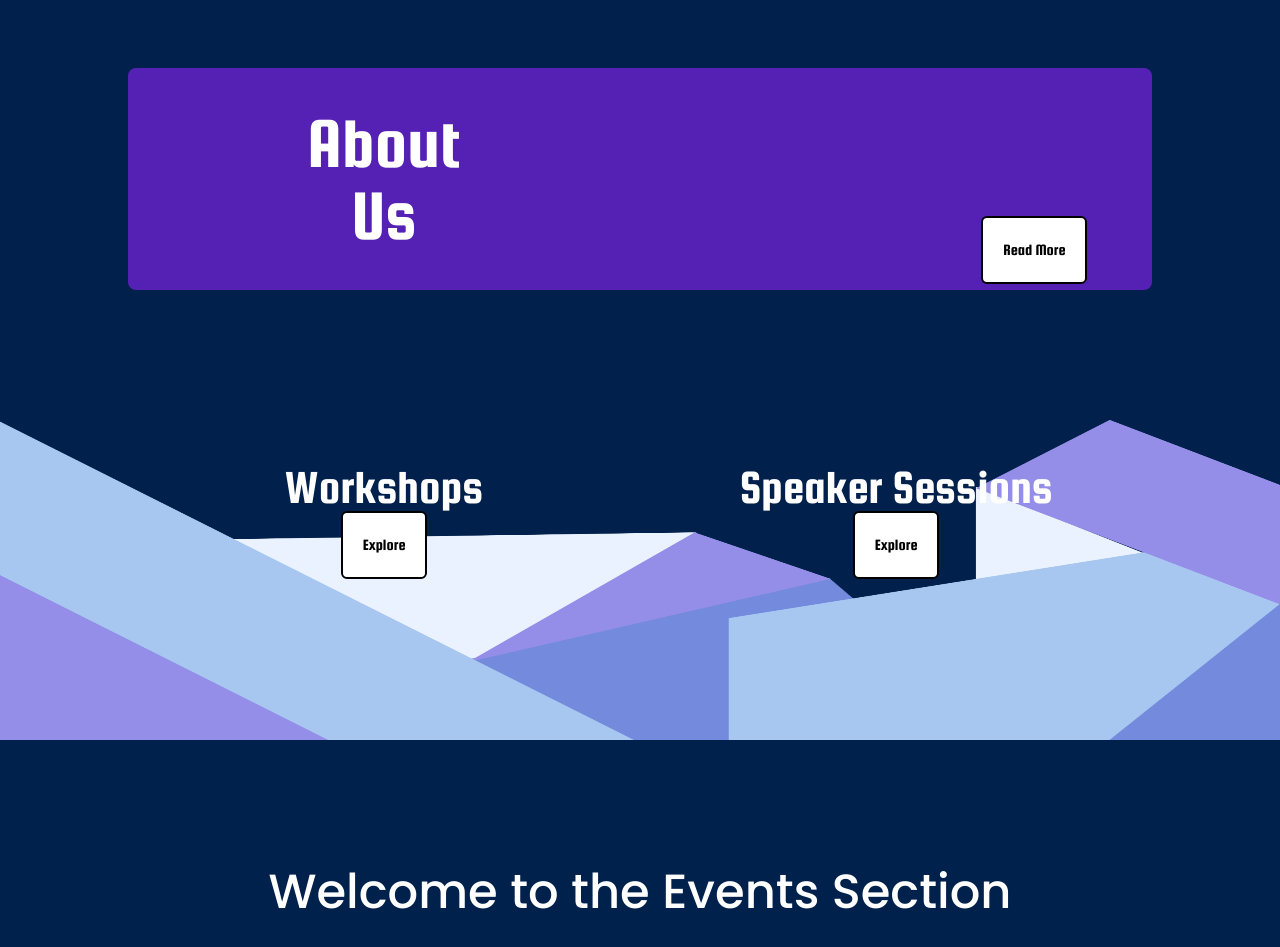
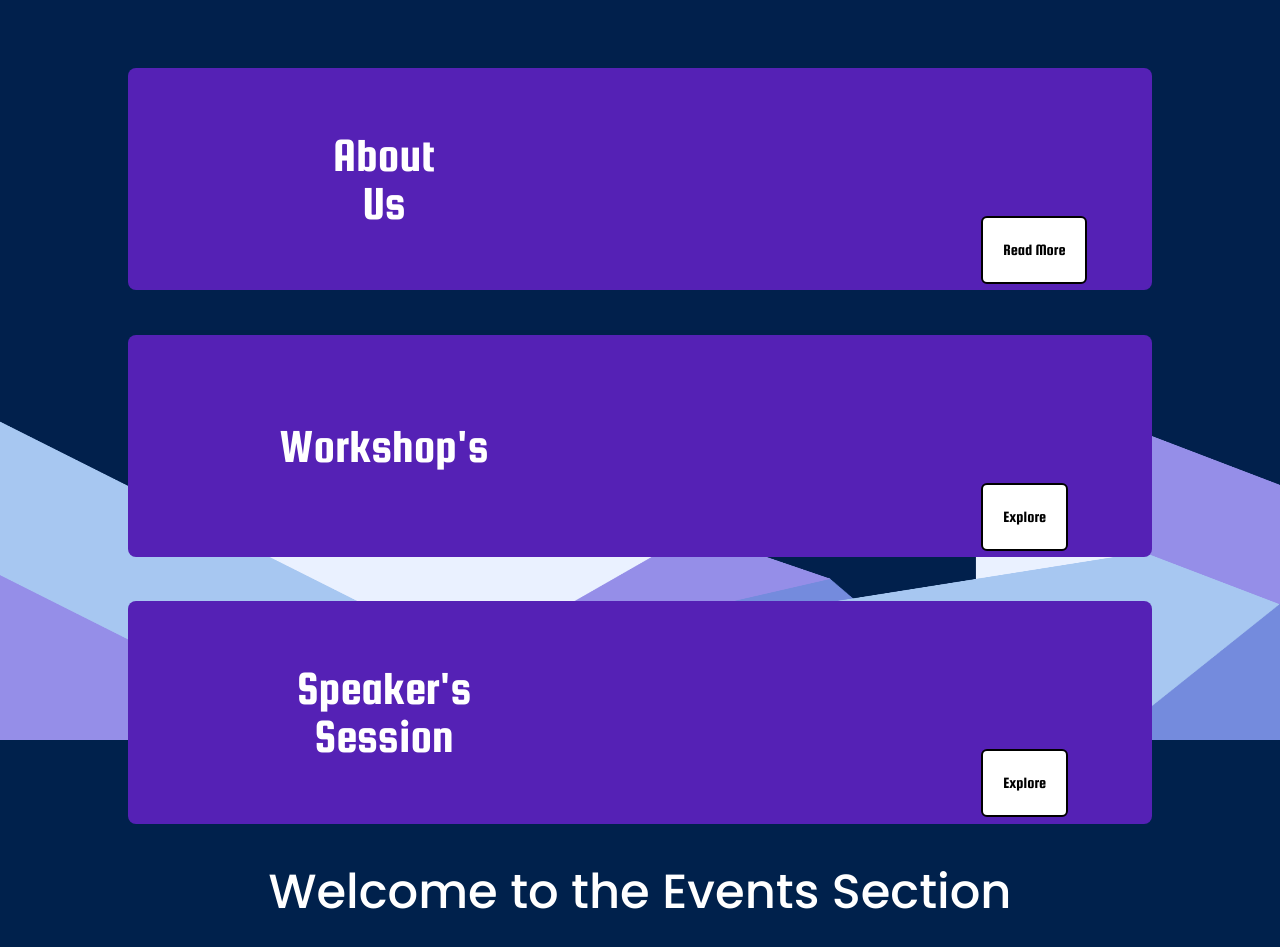
Before and after one commit to siddarthpai/E-Summit, a Next.js app in the folder e-summit/: page / in a window 1280 px wide. Shown: the part 860-1807 px from the top of the page. Built offline with nearby package versions, Linux system fonts and the light colour scheme.

Commit message:
Purple Box

```diff
--- a/e-summit/src/app/AboutUs/About.js
+++ b/e-summit/src/app/AboutUs/About.js
@@ -54,29 +54,34 @@ export default function About() {
                   Read More
                 </button>
               </div>
-              <div className="grid gap-16mt-32 lg:grid lg:grid-cols-2">
-                <div className="bg-transperant w">
-                  <div className="mt-16 mb-16 lg:mt-32 lg:mb-32">
-                    <h1 className="text-5xl">Workshops</h1>
+              <div className="rounded-lg grid grid-cols-2 bg-purple-800 h-5/6 ">
+                <div className="flex items-center justify-center">
+                  <h1 className="text-5xl lg:text-7xl align-middle">
+                   Workshop's
+                  </h1>
+                </div>
+
                 <button
-                      className="border-2 border-black p-2 rounded-md bg-white text-black lg:p-5"
+                  className="relative top-2/3 left-1/4 lg:left-2/3 right- border-2 border-black p-2 rounded-md bg-white text-black lg:p-5 w-fit h-fit "
                   onClick={handleExploreClick}
                 >
                  Explore
                 </button>
               </div>
+
+<div className="rounded-lg grid grid-cols-2 bg-purple-800 h-5/6 ">
+                <div className="flex items-center justify-center">
+                  <h1 className="text-5xl lg:text-7xl align-middle">
+                   Speaker's <br/>Session
+                  </h1>
                 </div>
-                <div className="bg-transperant w">
-                  <div className="mt-16 lg:mt-32 lg:mb-32">
-                    <h1 className="text-5xl">Speaker Sessions</h1>
+
                 <button
-                      className="border-2 border-black p-2 rounded-md bg-white text-black lg:p-5"
+                  className="relative top-2/3 left-1/4 lg:left-2/3 right- border-2 border-black p-2 rounded-md bg-white text-black lg:p-5 w-fit h-fit "
                   onClick={handleExploreClick}
                 >
                   Explore
                 </button>
-                  </div>
-                </div>
               </div>
             </Slide>
           </div>
--- a/e-summit/src/app/AboutUs/style.css
+++ b/e-summit/src/app/AboutUs/style.css
@@ -8,3 +8,15 @@
 #Dialog-box .font-mono {
   font-family: "Poppins", sans-serif; /* Apply Poppins font */
 }
+
+
+h1.text-5xl {
+  font-size: 3rem;
+}
+
+
+@media (max-width: 768px) {
+  h1.text-5xl {
+    font-size: 2rem;
+  }
+}
```
Lines whose indentation alone changed are shown as unchanged.
